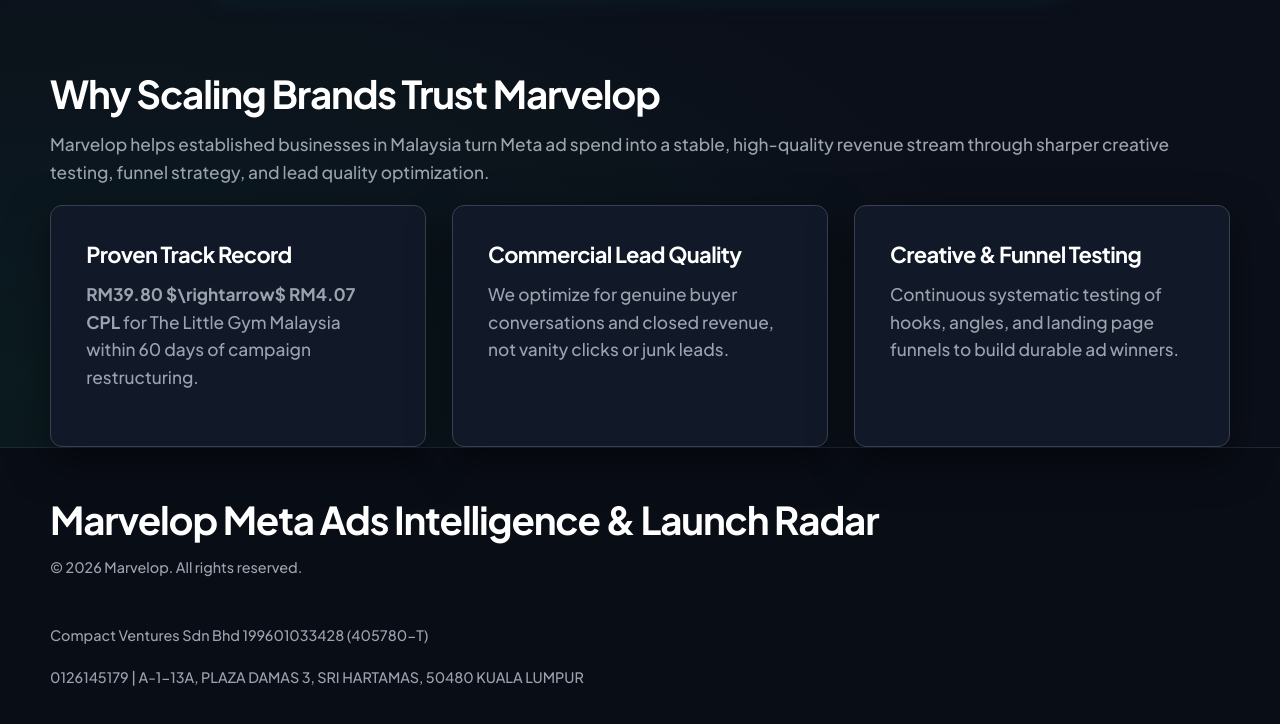
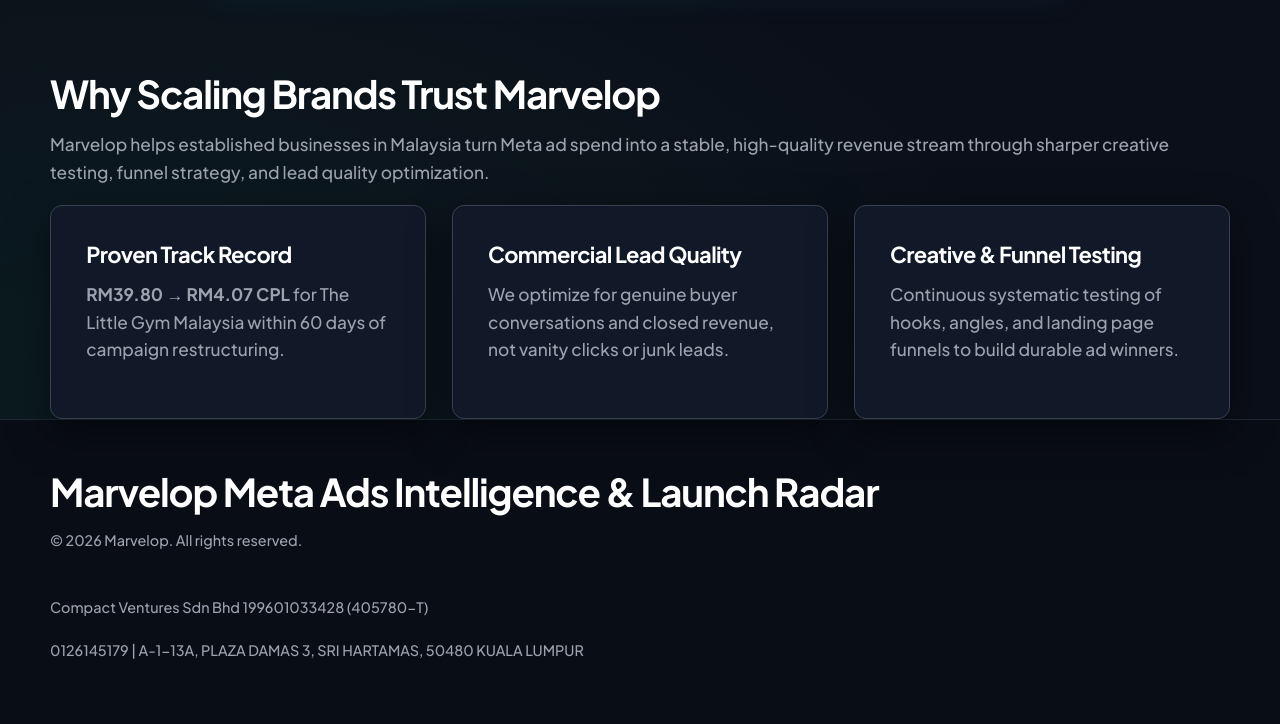
Before and after one commit to amrixahmad/marvelop, a website: page index.html in a window 1280 px wide. Shown: the part 1144-1868 px from the top of the page. Drawn offline with Linux system fonts and the light colour scheme.

Commit message:
Fix LaTeX rightarrow string to Unicode arrow character

```diff
--- a/index.html
+++ b/index.html
@@ -169,7 +169,7 @@
           <div class="cards three-up">
             <article class="card">
               <h3>Proven Track Record</h3>
-              <p><strong>RM39.80 $\rightarrow$ RM4.07 CPL</strong> for The Little Gym Malaysia within 60 days of campaign restructuring.</p>
+              <p><strong>RM39.80 → RM4.07 CPL</strong> for The Little Gym Malaysia within 60 days of campaign restructuring.</p>
             </article>
             <article class="card">
               <h3>Commercial Lead Quality</h3>
```
